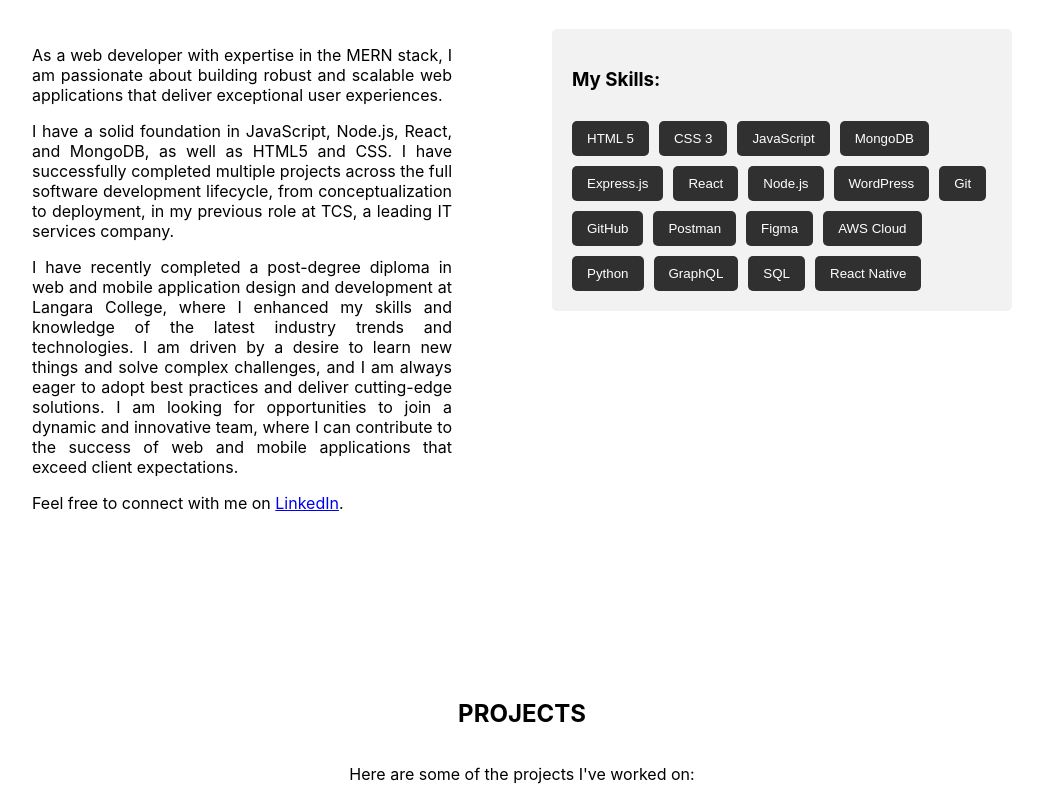
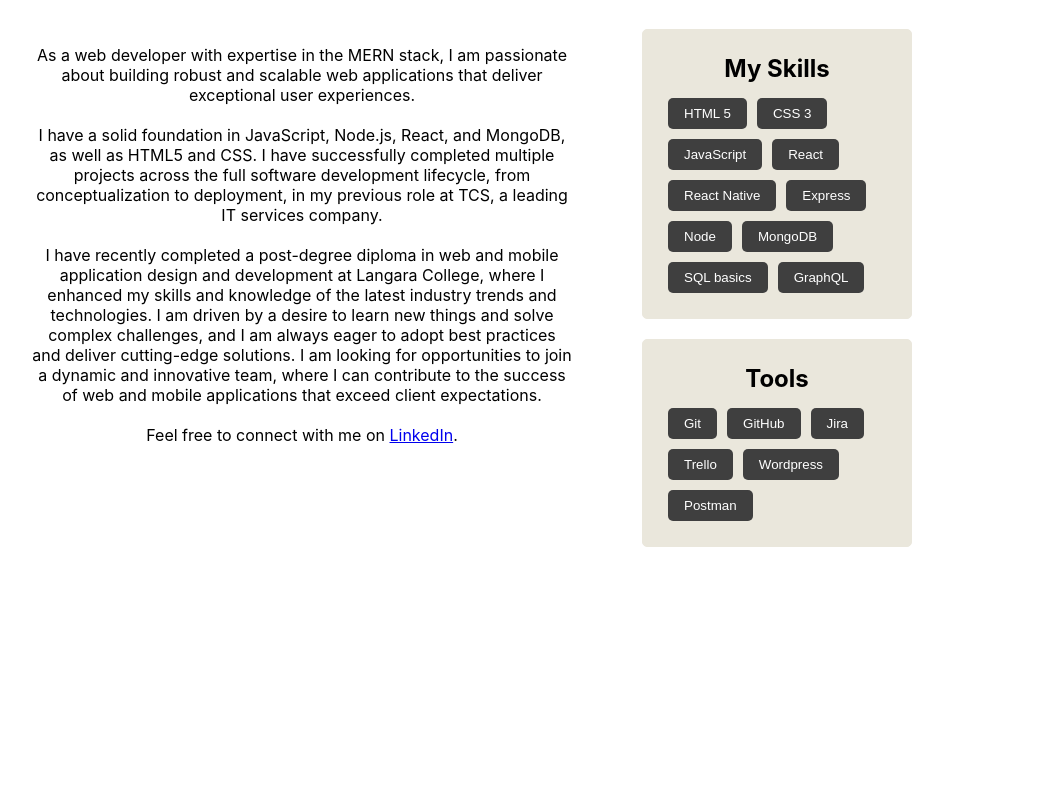
Before and after one commit to vijaykrishna54/my_portfolio, a React (Create React App) app: page / in a window 1280 px wide. Shown: the part 1260-2060 px from the top of the page, without its empty margins (118-1161 px from the left). Built offline with nearby package versions, Linux system fonts and the light colour scheme; no server answers.

Commit message:
modified styles for about contact and project

```diff
--- a/src/components/About.js
+++ b/src/components/About.js
@@ -5,14 +5,12 @@ const About = () => {
   return (
     <div className="about-container">
       <h2 className="about-heading">ABOUT ME</h2>
-      <div className='small-intro'>
+      <div className="small-intro">
         <p>
-            I am a MERN stack web developer with a passion for creating web applications that deliver a great user experience.
-          </p>
-        </div>
+          I am a MERN stack web developer with a passion for creating web applications that deliver a great user experience.
+        </p>
+      </div>
       <div className="content-container">
-
-
         <div className="details">
           <p>
             As a web developer with expertise in the MERN stack, I am passionate about building robust and scalable web applications that deliver exceptional user experiences.
@@ -35,26 +33,32 @@ const About = () => {
             .
           </p>
         </div>
-        <div className="skills">
-          <h3>My Skills:</h3>
-          <div className="skill-buttons">
+        <div className="side-content">
+          <div className="skills">
+            <h3>My Skills</h3>
+            <div className="skill-buttons">
             <button className="skill-button">HTML 5</button>
             <button className="skill-button">CSS 3</button>
             <button className="skill-button">JavaScript</button>
+            <button className="skill-button">React</button>
+            <button className="skill-button">React Native</button>
+            <button className="skill-button">Express</button>
+            <button className="skill-button">Node</button>
             <button className="skill-button">MongoDB</button>
-            <button className="skill-button">Express.js</button>
-            <button className="skill-button">React</button>
-            <button className="skill-button">Node.js</button>
-            <button className="skill-button">WordPress</button>
-            <button className="skill-button">Git</button>
-            <button className="skill-button">GitHub</button>
-            <button className="skill-button">Postman</button>
-            <button className="skill-button">Figma</button>
-            <button className="skill-button">AWS Cloud</button>
-            <button className="skill-button">Python</button>
+            <button className="skill-button">SQL basics</button>
             <button className="skill-button">GraphQL</button>
-            <button className="skill-button">SQL</button>
-            <button className="skill-button">React Native</button>
+            </div>
+          </div>
+          <div className="tools">
+            <h3>Tools</h3>
+            <div className="tool-buttons">
+            <button className="tool-button">Git</button>
+            <button className="tool-button">GitHub</button>
+            <button className="tool-button">Jira</button>
+            <button className="tool-button">Trello</button>
+            <button className="tool-button">Wordpress</button>
+            <button className="tool-button">Postman</button>
+            </div>
           </div>
         </div>
       </div>
--- a/src/components/stylesforcomponents/About.css
+++ b/src/components/stylesforcomponents/About.css
@@ -1,5 +1,3 @@
-/* stylesforcomponents/About.css */
-
 .about-container {
   text-align: center;
   padding: 150px;
@@ -10,46 +8,67 @@
   margin-bottom: 50px;
 }
 
-  .content-container {
-    display: flex;
-    justify-content: space-between;
-    align-items: flex-start;
-  }
-  .small-intro{
+.small-intro {
   font-size: 20px;
   margin-bottom: 50px;
 }
 
-  .details {
-    flex: 1;
-    text-align: justify;
-    padding-right: 100px;
+.content-container {
+  display: flex;
+  flex-wrap: wrap;
 }
 
-  .skills {
-    flex: 1;
-    text-align: left;
-    background-color: #f2f2f2;
-    padding: 20px;
-    border-radius: 5px;
+.details {
+  flex: 2;
+  margin-right: 20px; /* Reduce margin-right for better alignment */
+  padding-top: 0px;
+  padding-right: 50px;
+
 }
 
-  .skill-buttons {
+.details p {
+  margin-bottom: 20px;
+}
+
+.side-content {
+  flex: 1;
+  margin-right: 100px;
+
+}
+
+.skills,
+.tools {
+  background-color: #EAE7DC;
+  border: 1px solid #EAE7DC;
+  border-radius: 5px;
+  padding: 0px 20px 20px;
+  margin-bottom: 20px;
+}
+
+h3 {
+  font-size: 24px;
+  margin-bottom: 10px;
+}
+
+.skill-buttons,
+.tool-buttons {
   display: flex;
   flex-wrap: wrap;
-    gap: 10px;
-    margin-top: 30px;
 }
 
-  .skill-button {
-    background-color: #303031;
+.skill-button,
+.tool-button {
+  background-color: #3f3f3f;
   color: #fff;
   border: none;
   border-radius: 5px;
-    padding: 10px 15px;
+  padding: 8px 16px;
+  margin: 5px;
   cursor: pointer;
+  transition: background-color 0.3s;
 }
 
-  .skill-button:hover {
-    background-color: #815a5a;
+.skill-button:hover,
+.tool-button:hover {
+  background-color: #0a0a0a;
 }
--- a/src/components/stylesforcomponents/Contact.css
+++ b/src/components/stylesforcomponents/Contact.css
@@ -52,7 +52,7 @@
 
   /* Submit Button */
   button[type="submit"] {
-    background-color: #007BFF;
+    background-color: #3f3f3f;
     color: #fff;
     font-size: 18px;
     padding: 10px 20px;
@@ -63,5 +63,5 @@
 
   /* Submit Button Hover */
   button[type="submit"]:hover {
-    background-color: #0056b3;
+    background-color: #0a0a0a;
   }
--- a/src/components/stylesforcomponents/Projects.css
+++ b/src/components/stylesforcomponents/Projects.css
@@ -3,7 +3,20 @@
     flex-direction: column;
     align-items: center;
     text-align: center;
+    padding: 220px;
+   ;
   }
+
+  .projects-container h2{
+    font-size: 35px;
+    margin-bottom: 30px;
+  }
+
+  .projects-container p{
+    font-size: 20px;
+    margin-bottom: 50px;
+  }
+
 
   .project {
     display: flex;
@@ -12,7 +25,9 @@
     margin: 20px 0;
     max-width: 800px;
     width: 100%;
+    background-color: #0056b3;
   }
+
 
   .project-image {
     max-width: 45%;
@@ -26,14 +41,16 @@
 
   .project-details {
     max-width: 50%;
-    text-align: left;
+    text-align: justify;
     order: 2; /* Display on the right */
     padding: 0 20px;
+    background-color: palegoldenrod;
   }
 
   .project-details h3 {
     font-size: 24px;
     margin-bottom: 10px;
+    text-align: center;
   }
 
   .project-details p {
@@ -43,20 +60,24 @@
 
   .arrow-left,
   .arrow-right {
-    font-size: 24px;
+    display: flex;
+    flex-direction: column;
+    font-size: 50px;
     cursor: pointer;
   }
 
   .view-project-button {
-    background-color: #007bff;
+    background-color: #3f3f3f;
     color: #fff;
     border: none;
+    border-radius: 5px;
     padding: 10px 20px;
     font-size: 16px;
     cursor: pointer;
     transition: background-color 0.3s ease;
+
   }
 
   .view-project-button:hover {
-    background-color: #0056b3;
+    background-color: #0a0a0a;
   }
```
Lines whose indentation alone changed are shown as unchanged.
